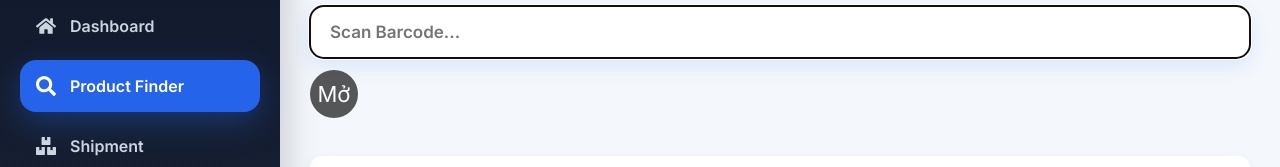
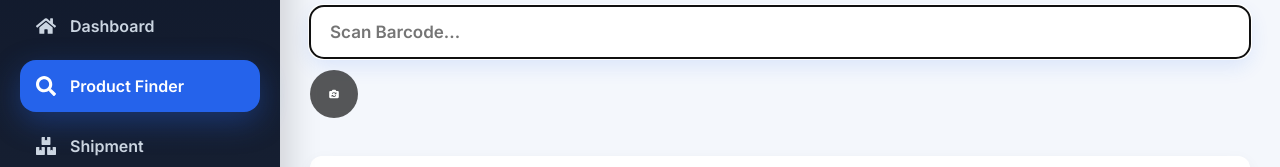
Before and after one commit to tPhus782812/location_ssp, a React (Vite) app: page /finder in a window 1280 px wide. Shown: the part 173-340 px from the top of the page. Built offline with nearby package versions, Linux system fonts and the light colour scheme.

Commit message:
update cam

```diff
--- a/src/pages/ProductFinder/ProductFinder.jsx
+++ b/src/pages/ProductFinder/ProductFinder.jsx
@@ -13,6 +13,8 @@ import CameraScanner from "../../components/CameraScanner/CameraScanner";
 import SelectedList from "../../components/SelectedList/SelectedList";
 
 import { FaShoppingCart } from "react-icons/fa";
+import { FaCamera } from "react-icons/fa6";
+import { FaCameraRotate } from "react-icons/fa6";
 
 
 import {
@@ -354,7 +356,13 @@ function ProductFinder() {
           className="camera-btn"
           onClick={() => setCameraMode(!cameraMode)}
         >
-          {cameraMode ? " Đóng " : " Mở "}
+          {
+            cameraMode
+              ?
+              <FaCamera />
+              :
+              <FaCameraRotate />
+          }
         </button>
 
         {/* <button
```
